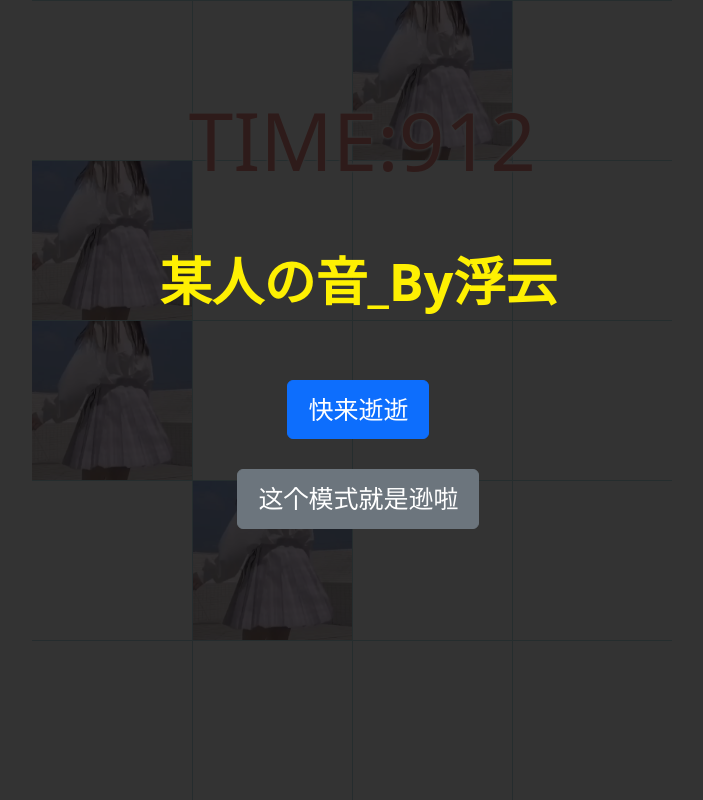
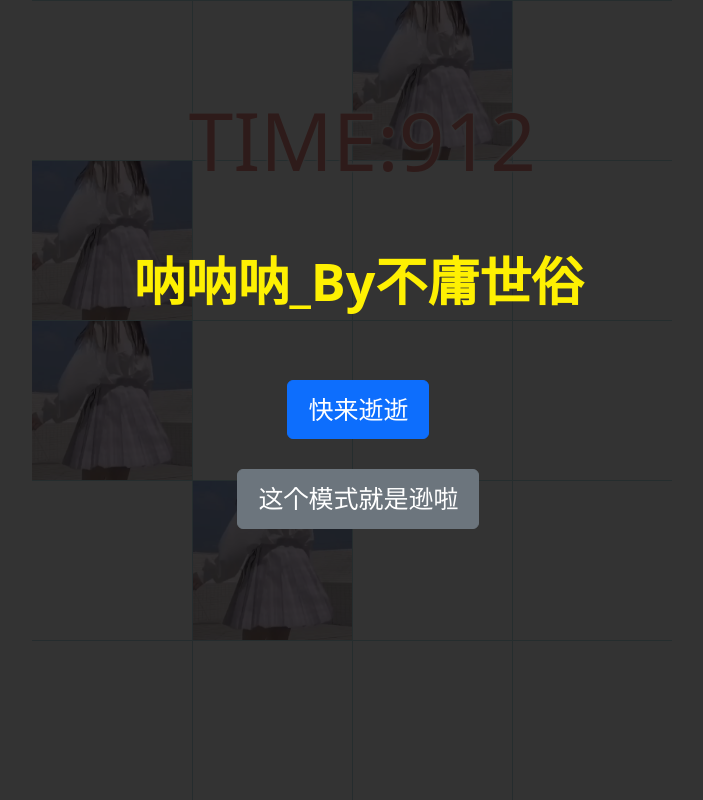
Before and after one commit to N00B-K1NG/222, a plain HTML site: page index.html in a window 1280 px wide. Shown: the whole page, without its empty margins (288-991 px from the left). Drawn offline with Linux system fonts and the light colour scheme; no server answers.

Commit message:
Update index.html

```diff
--- a/index.html
+++ b/index.html
@@ -1,6 +1,6 @@
 <!DOCTYPE html>
 <head>
-    <title>奇怪的音游</title>
+    <title>呐呐呐</title>
     <meta itemprop="name" content="离谱" />
     <meta itemprop="description" content="额" />
     <meta charset="utf-8" />
@@ -27,7 +27,7 @@
     <div class="welcome-bg FILL"></div>
     <div class="FILL BOX-M" style="position:absolute;top:0;left:0;right:0;bottom:0;z-index:5;">
         <div style="margin:0 8% 0 9%;">
-            <div style="font-size:2.6em; color:#FEF002;">某人の音_By浮云</div><br />
+            <div style="font-size:2.6em; color:#FEF002;">呐呐呐_By不庸世俗</div><br />
 
             <br />
             <div id="btn_group" style="display: block;">
```
